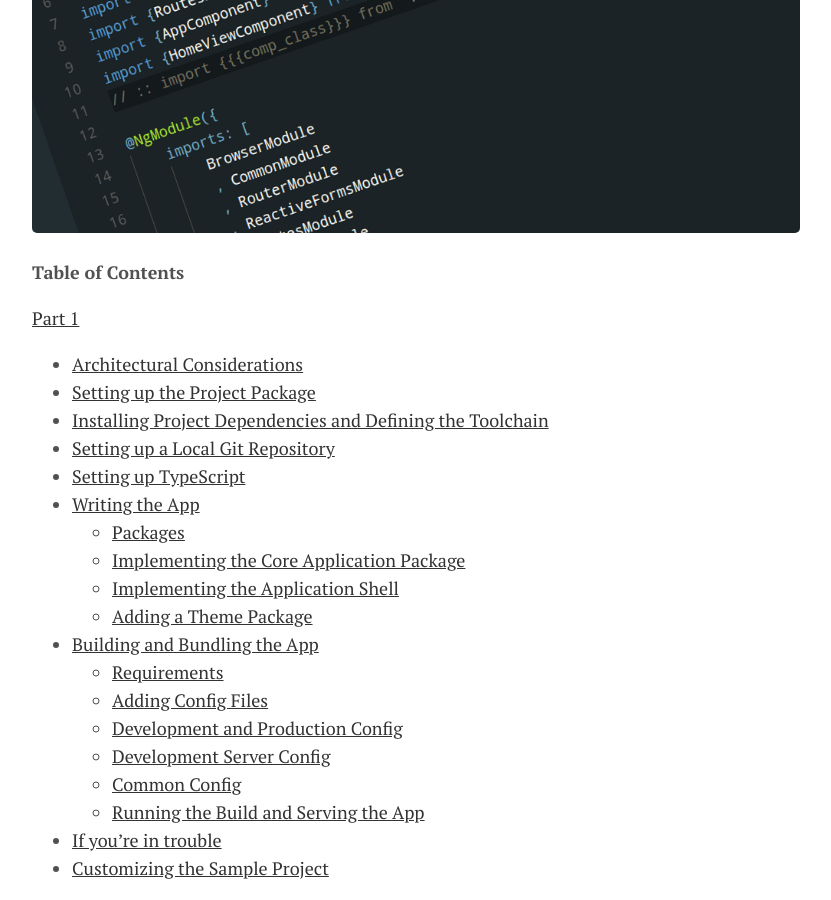
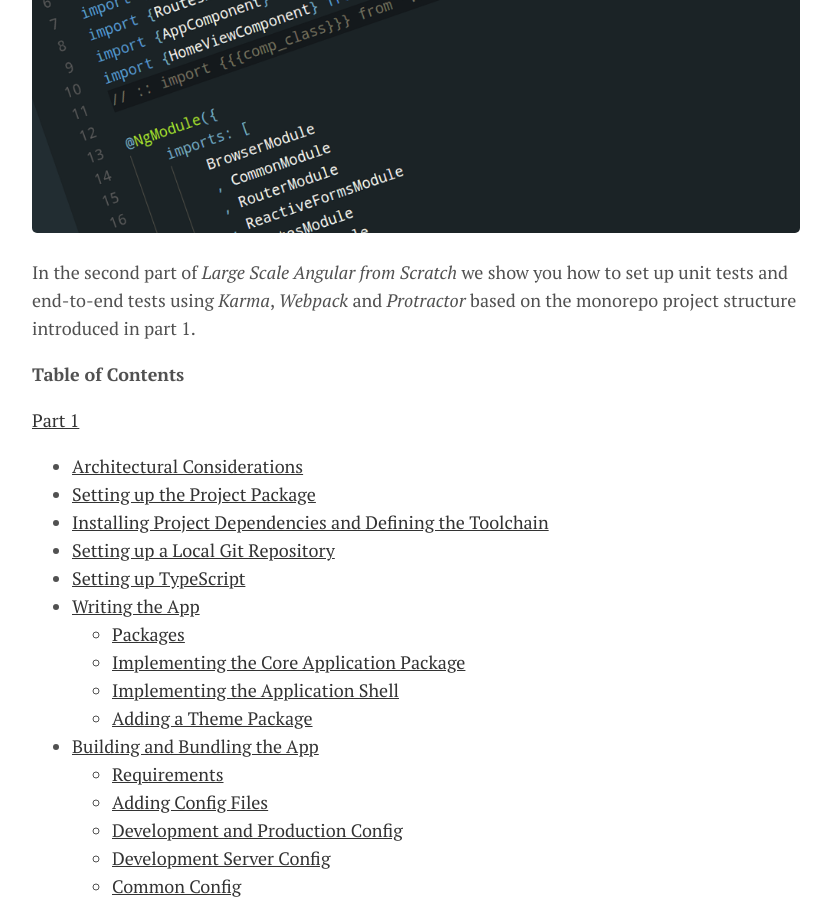
Before and after one commit to about-code/about-code.github.io, a Jekyll site: the page built from _posts/2018-08-21-large-scale-angular_part2.md, in a window 1280 px wide and 900 px high, scrolled down 412 px. Shown: the whole window, without its empty margins (224-1055 px from the left). Built offline with Jekyll 4.4.1, drawn with Linux system fonts in a browser that asks for light colours.

Commit message:
teaser sentence

```diff
--- a/_posts/2018-08-21-large-scale-angular_part2.md
+++ b/_posts/2018-08-21-large-scale-angular_part2.md
@@ -6,6 +6,10 @@ categories: web-development javascript angular
 image: 2018-04-28-large-scale-angular/article.png
 tags: large-scale, angular
 ---
+
+In the second part of *Large Scale Angular from Scratch* we show you how to set
+up unit tests and end-to-end tests using *Karma*, *Webpack* and *Protractor*
+based on the monorepo project structure introduced in part 1.
 
 **Table of Contents**<a name="toc"></a>
 
```
